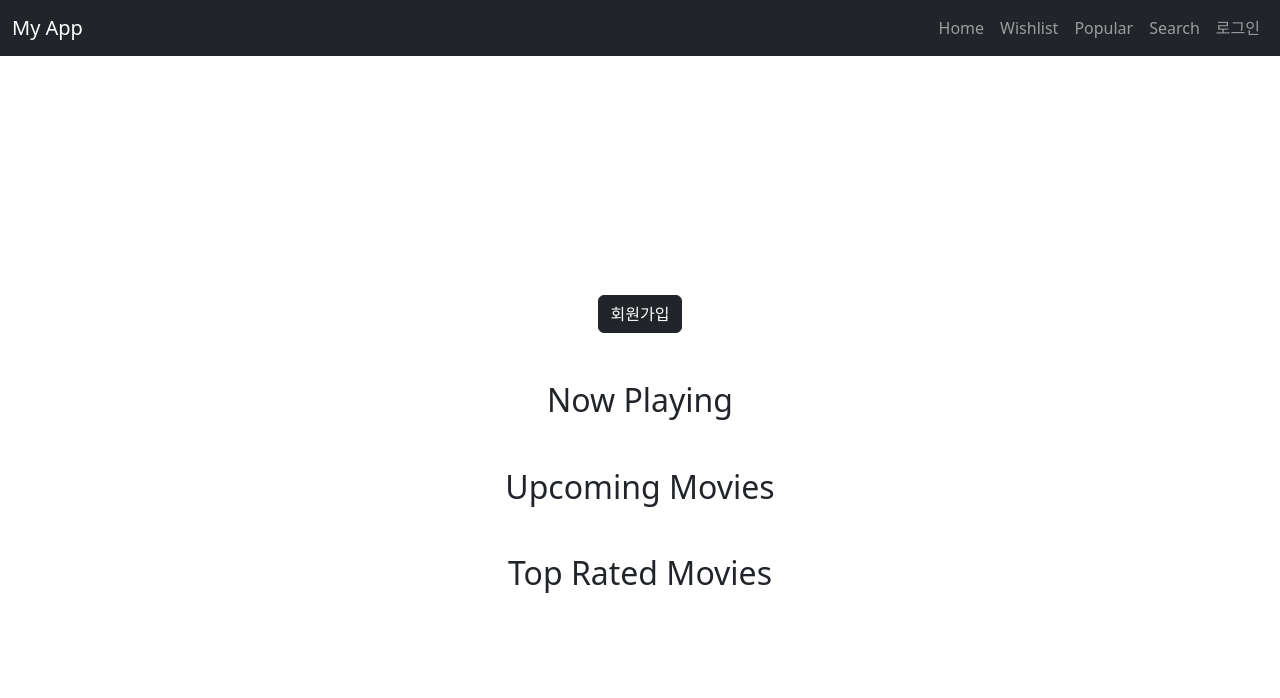
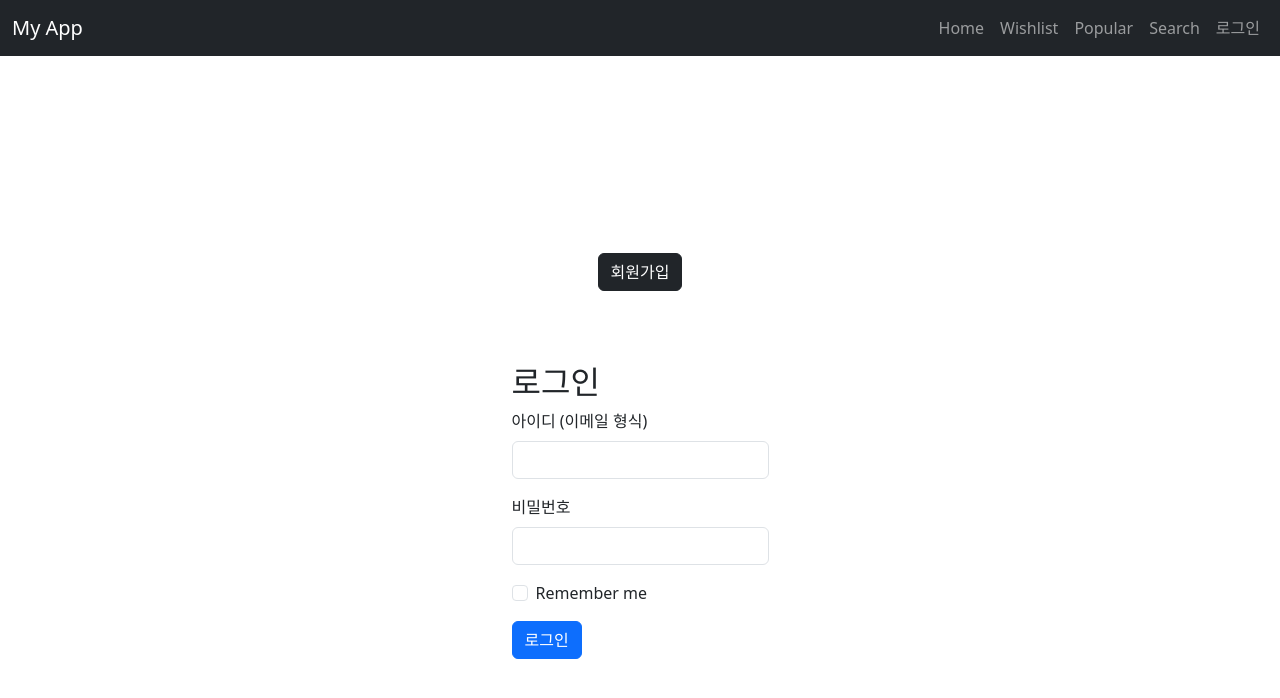
Before and after one commit to WuBong/web_task2, a Vue app: page /signin in a window 1280 px wide. Shown: the top 698 px of the page. Built offline with nearby package versions, Linux system fonts and the light colour scheme.

Commit message:
LoginForm 잘못 저장 한거 수정

```diff
--- a/src/components/LoginForm.vue
+++ b/src/components/LoginForm.vue
@@ -1,89 +1,64 @@
 <template>
-  <div class="container">
-    <div class="movie-section">
-      <h2 class="text-center my-4">Now Playing</h2>
-      <div class="row movie-list">
-        <div
-          v-for="(movie, index) in nowPlayingMovies"
-          :key="movie.id"
-          class="col-12 col-sm-6 col-md-4 col-lg-2 mb-4 movie-card"
-          @click="selectMovie(movie)"
-          style="cursor: pointer;"
-        >
-          <div class="card">
-            <img
-              :src="getMovieImageUrl(movie.poster_path)"
-              class="card-img-top movie-poster"
-              :alt="movie.title"
-              height="200px"
+    <div class="container mt-5">
+      <h2>로그인</h2>
+      <form @submit.prevent="handleLogin">
+        <div class="mb-3">
+          <label for="id" class="form-label">아이디 (이메일 형식)</label>
+          <input
+            type="text"
+            class="form-control"
+            id="id"
+            v-model="id"
+            required
+            :class="{ 'is-invalid': !isEmailValid && id }"
+          />
+          <div class="invalid-feedback">
+            유효한 이메일 주소를 입력해주세요.
+          </div>
+        </div>
+        <div class="mb-3">
+          <label for="password" class="form-label">비밀번호</label>
+          <input
+            type="password"
+            class="form-control"
+            id="password"
+            v-model="password"
+            required
           />
         </div>
+        <div class="form-check mb-3">
+          <input
+            type="checkbox"
+            class="form-check-input"
+            id="rememberMe"
+            v-model="rememberMe"
+          />
+          <label class="form-check-label" for="rememberMe">Remember me</label>
         </div>
+        <button type="submit" class="btn btn-primary">로그인</button>
+      </form>
+
+      <!-- Toast 메시지 -->
+      <div
+        class="toast-container position-fixed bottom-0 end-0 p-3"
+        style="z-index: 11">
+        <div
+          class="toast"
+          role="alert"
+          aria-live="assertive"
+          aria-atomic="true"
+          :class="{ 'show': showToast }"
+          data-bs-autohide="true">
+          <div class="toast-header">
+            <strong class="me-auto">알림</strong>
+            <button
+              type="button"
+              class="btn-close"
+              @click="showToast = false"
+              aria-label="Close"></button>
           </div>
-    </div>
-
-    <div class="movie-section">
-      <h2 class="text-center my-4">Upcoming Movies</h2>
-      <div class="row movie-list">
-        <div
-          v-for="(movie, index) in upcomingMovies"
-          :key="movie.id"
-          class="col-12 col-sm-6 col-md-4 col-lg-2 mb-4 movie-card"
-          @click="selectMovie(movie)"
-          style="cursor: pointer;"
-        >
-          <div class="card">
-            <img
-              :src="getMovieImageUrl(movie.poster_path)"
-              class="card-img-top movie-poster"
-              :alt="movie.title"
-              height="200px"
-            />
-          </div>
-        </div>
-      </div>
-    </div>
-
-    <div class="movie-section">
-      <h2 class="text-center my-4">Top Rated Movies</h2>
-      <div class="row movie-list">
-        <div
-          v-for="(movie, index) in topRatedMovies"
-          :key="movie.id"
-          class="col-12 col-sm-6 col-md-4 col-lg-2 mb-4 movie-card"
-          @click="selectMovie(movie)"
-          style="cursor: pointer;"
-        >
-          <div class="card">
-            <img
-              :src="getMovieImageUrl(movie.poster_path)"
-              class="card-img-top movie-poster"
-              :alt="movie.title"
-              height="200px"
-            />
-          </div>
-        </div>
-      </div>
-    </div>
-
-    <!-- 선택된 영화 정보 -->
-    <div v-if="selectedMovie" class="selected-movie">
-      <div class="movie-detail">
-        <button class="close-btn" @click="deselectMovie">×</button>
-        <img
-          :src="getMovieImageUrl(selectedMovie.poster_path)"
-          class="img-fluid large-poster"
-          alt="selected movie poster"
-        />
-        <div class="movie-description fade-in">
-          <h3>{{ selectedMovie.title }}</h3>
-          <p><strong>Release Date:</strong> {{ formatDate(selectedMovie.release_date) }}</p>
-          <p><strong>Rating:</strong> {{ selectedMovie.vote_average }} / 10</p>
-          <p><strong>Overview:</strong> {{ selectedMovie.overview }}</p>
-          <p><strong>Genres:</strong></p>
-          <ul>
-            <li v-for="genre in selectedMovie.genres" :key="genre.id">{{ genre.name }}</li>
-          </ul>
+          <div class="toast-body">
+            {{ toastMessage }}
           </div>
         </div>
       </div>
@@ -91,122 +66,77 @@
   </template>
 
   <script>
-import { mapState, mapActions } from 'vuex';
-
   export default {
     data() {
       return {
-      selectedMovie: null, // 클릭된 영화 정보
+        id: "",
+        password: "",
+        rememberMe: false,
+        showToast: false,
+        toastMessage: "",
       };
     },
     computed: {
-    ...mapState(['nowPlayingMovies', 'upcomingMovies', 'topRatedMovies']),
+      isEmailValid() {
+        const emailPattern = /^[a-zA-Z0-9._%+-]+@[a-zA-Z0-9.-]+\.[a-zA-Z]{2,}$/;
+        return emailPattern.test(this.id);
+      },
+    },
+    created() {
+      // 페이지 로드 시 로컬 스토리지의 Remember me 설정 확인
+      const rememberedUser = JSON.parse(localStorage.getItem("rememberedUser"));
+      if (rememberedUser && rememberedUser.rememberMe) {
+        this.id = rememberedUser.id;
+        this.password = rememberedUser.password;
+        this.rememberMe = true;
+        this.handleLogin(); // 자동 로그인 시도
+      }
     },
     methods: {
-    ...mapActions(['fetchNowPlayingMovies', 'fetchUpcomingMovies', 'fetchTopRatedMovies']),
+      showToastMessage(message) {
+        this.toastMessage = message;
+        this.showToast = true;
+        setTimeout(() => {
+          this.showToast = false;
+        }, 3000);
+      },
+      handleLogin() {
+        if (!this.isEmailValid) {
+          this.showToastMessage("아이디는 이메일 형식이어야 합니다.");
+          return;
+        }
 
-    // 영화 포스터 클릭 시 선택된 영화 정보 저장
-    selectMovie(movie) {
-      this.selectedMovie = movie;
-      this.$nextTick(() => {
-        const movieDescription = document.querySelector('.movie-description');
-        if (movieDescription) {
-          movieDescription.classList.add('fade-in');
+        const storedUser = JSON.parse(localStorage.getItem("user"));
+
+        if (storedUser && storedUser.id === this.id && storedUser.password === this.password) {
+          storedUser.isLoggedIn = true;
+          localStorage.setItem("user", JSON.stringify(storedUser));
+
+          // Remember me 설정 저장
+          if (this.rememberMe) {
+            localStorage.setItem("rememberedUser", JSON.stringify({
+              id: this.id,
+              password: this.password,
+              rememberMe: this.rememberMe,
+            }));
+          } else {
+            localStorage.removeItem("rememberedUser");
           }
-      });
+            // 페이지 새로고침
+        this.$router.push("/");
+          this.showToastMessage("로그인 성공!");
+
+
+        } else {
+          this.showToastMessage("아이디 또는 비밀번호가 일치하지 않습니다.");
+        }
       },
-
-    // 선택된 영화 해제 (X 버튼 클릭 시)
-    deselectMovie() {
-      this.selectedMovie = null;
-    },
-
-    getMovieImageUrl(path) {
-      return `https://image.tmdb.org/t/p/w500${path}`;
-    },
-
-    formatDate(date) {
-      return new Date(date).toLocaleDateString();
-    },
-  },
-  mounted() {
-    this.fetchNowPlayingMovies(); // 현재 상영 중인 영화 목록 가져오기
-    this.fetchUpcomingMovies();   // 개봉 예정 영화 목록 가져오기
-    this.fetchTopRatedMovies();    // 높은 평점 영화 목록 가져오기
     },
   };
   </script>
 
   <style scoped>
-.movie-list {
-  display: flex;
-  flex-wrap: wrap;
-}
-
-.movie-card {
-  transition: transform 0.3s ease-in-out;
-}
-
-.movie-poster {
-  transition: transform 0.3s ease-in-out;
-}
-
-.movie-card:hover .movie-poster {
-  transform: scale(1.1); /* 호버 시 확대 */
-}
-
-/* 선택된 영화 정보 */
-.selected-movie {
-  display: flex;
-  position: fixed; /* 고정 위치로 설정 */
-  top: 50px; /* 화면 상단에서의 거리 조정 */
-  left: 50%;
-  transform: translateX(-50%);
-  justify-content: center;
-  align-items: center;
-  z-index: 999;
-  background: rgba(0, 0, 0, 0.5);
-  padding: 20px;
-}
-
-.movie-detail {
-  position: relative;
-  display: flex;
-  flex-direction: column;
-  align-items: center;
-  text-align: center;
-}
-
-.close-btn {
-  position: absolute;
-  top: 10px;
-  right: 10px;
-  font-size: 24px;
-  color: white;
-  background: transparent;
-  border: none;
-  cursor: pointer;
-}
-
-.large-poster {
-  max-width: 300px;  /* 포스터의 최대 크기를 제한 */
-  max-height: 450px; /* 포스터의 최대 높이를 제한 */
-  margin-bottom: 20px;
-  border-radius: 8px;
-}
-
-.movie-description {
-  color: white;
-  background: rgba(0, 0, 0, 0.7);
-  padding: 20px;
-  border-radius: 10px;
-  opacity: 0;
-  transform: translateY(30px);
-  transition: opacity 0.5s ease-in-out, transform 0.5s ease-in-out;
-}
-
-.movie-description.fade-in {
-  opacity: 1;
-  transform: translateY(0);
+  .container {
+    max-width: 500px;
   }
   </style>
--- a/src/views/HomeView.vue
+++ b/src/views/HomeView.vue
@@ -1,3 +1,4 @@
+<!-- /src/views/HomeView.vue-->
 <template>
   <div class="container">
     <h1 class="text-center my-4">Popular Movies</h1>
```
Lines whose indentation alone changed are shown as unchanged.
